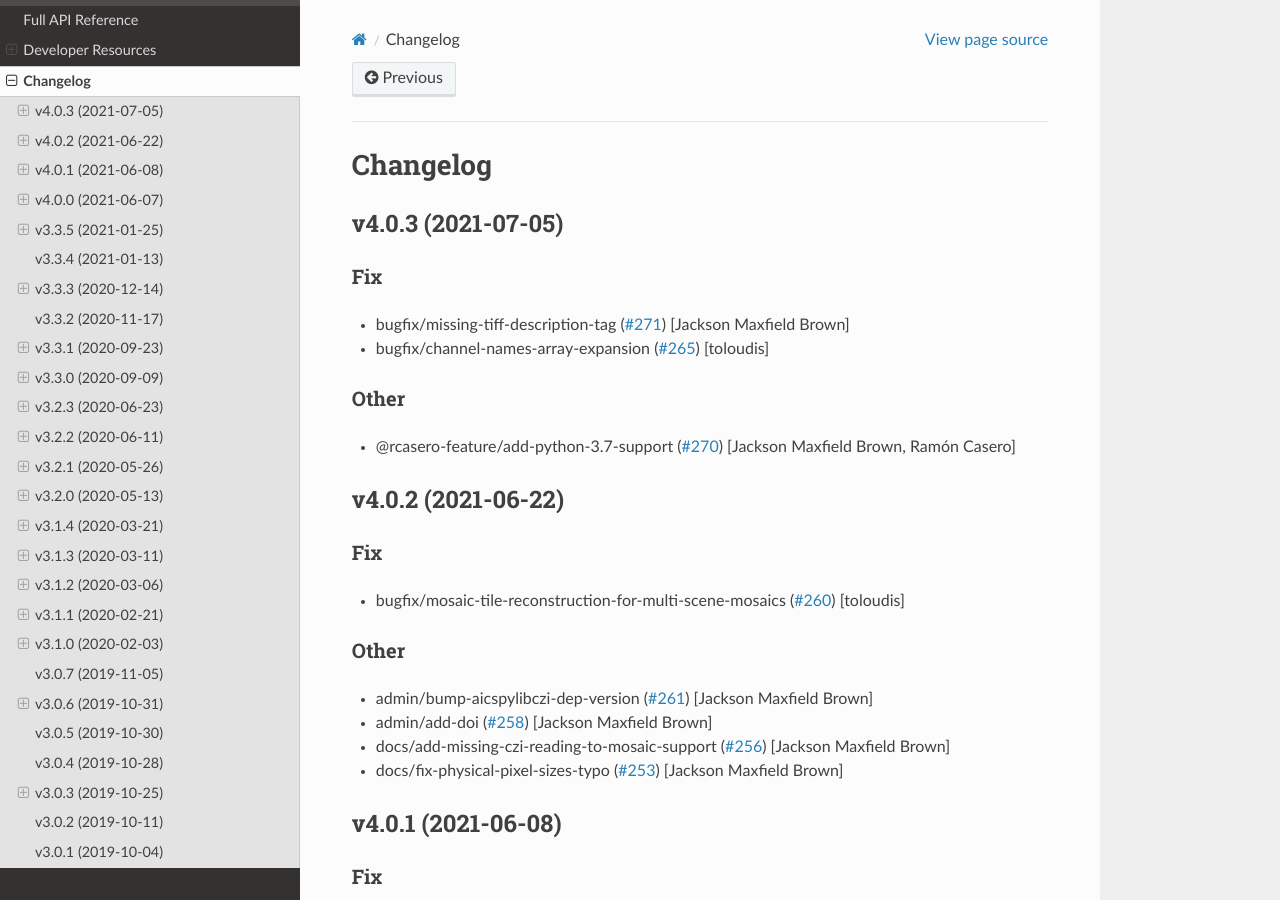
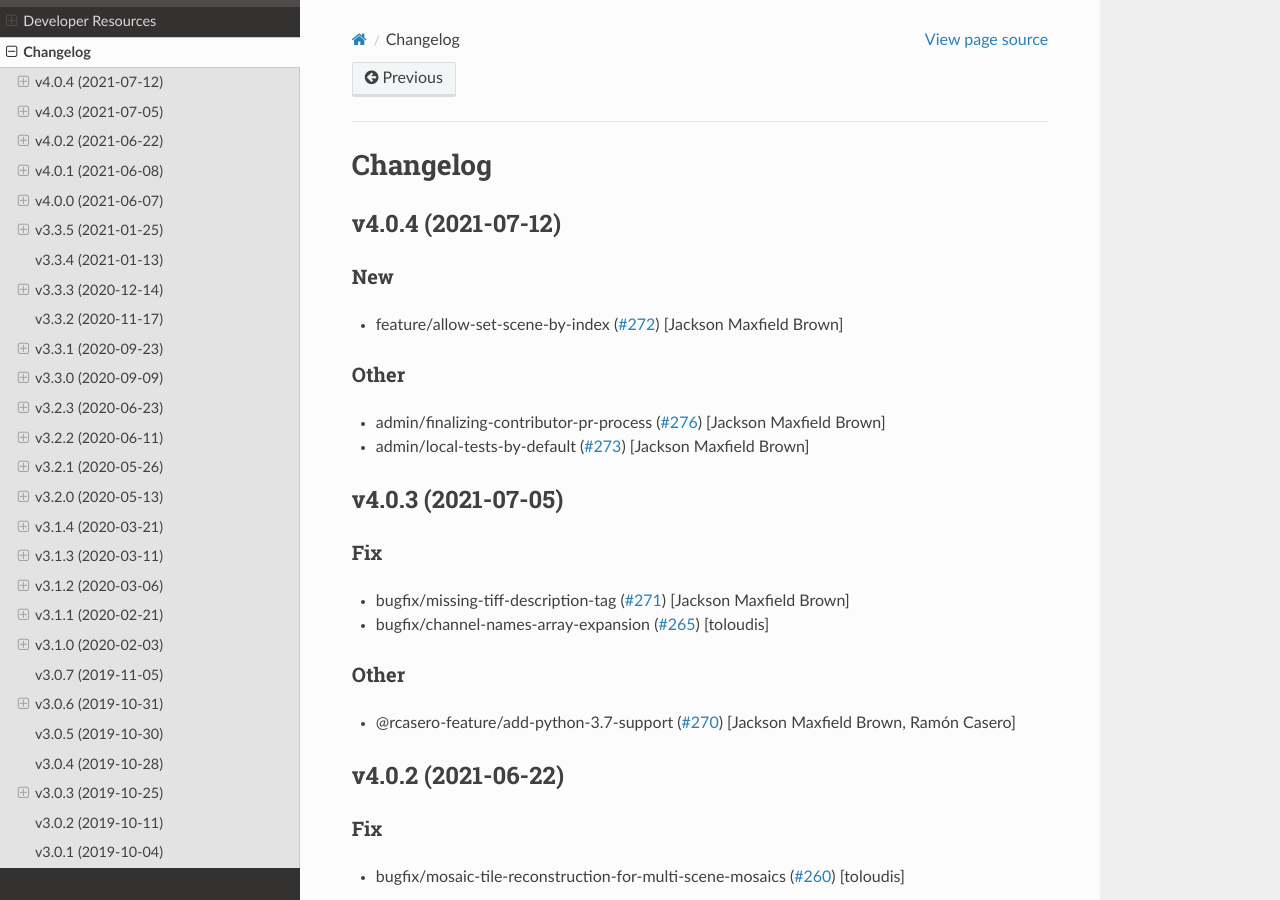
Before and after one commit to AllenCellModeling/aicsimageio, a Sphinx documentation site: the page built from docs/CHANGELOG.rst, in a window 1280 px wide and 900 px high. Built offline with Sphinx 7.4.7 and the Read the Docs theme 2.0.0, drawn with Linux system fonts in a browser that asks for light colours; pages that are not in the unit, such as notebooks, are missing from menus.

Commit message:
Bump version: 4.0.3 → 4.0.4

```diff
--- a/aicsimageio/__init__.py
+++ b/aicsimageio/__init__.py
@@ -13,7 +13,7 @@ __author__ = "Jackson Maxfield Brown, Allen Institute for Cell Science"
 __email__ = "jmaxfieldbrown@gmail.com, jamie.sherman@gmail.com, bowdenm@spu.edu"
 # Do not edit this string manually, always use bumpversion
 # Details in CONTRIBUTING.md
-__version__ = "4.0.3"
+__version__ = "4.0.4"
 
 
 def get_module_version() -> str:
--- a/cookiecutter.yaml
+++ b/cookiecutter.yaml
@@ -6,5 +6,5 @@ default_context:
     project_slug: "aicsimageio"
     project_short_description: "Image Reading, Metadata Conversion, and Image Writing for Microscopy Images in Pure Python"
     pypi_username: "aicspypi"
-    version: "4.0.3"
+    version: "4.0.4"
     open_source_license: "BSD license"
--- a/docs/CHANGELOG.rst
+++ b/docs/CHANGELOG.rst
@@ -1,5 +1,24 @@
 Changelog
 =========
+
+v4.0.4 (2021-07-12)
+-------------------
+
+New
+~~~
+- feature/allow-set-scene-by-index  (`#272
+  <https://github.com/AllenCellModeling/aicsimageio/pull/272>`_)
+  [Jackson Maxfield Brown]
+
+Other
+~~~~~
+- admin/finalizing-contributor-pr-process  (`#276
+  <https://github.com/AllenCellModeling/aicsimageio/pull/276>`_)
+  [Jackson Maxfield Brown]
+- admin/local-tests-by-default  (`#273
+  <https://github.com/AllenCellModeling/aicsimageio/pull/273>`_)
+  [Jackson Maxfield Brown]
+
 
 v4.0.3 (2021-07-05)
 -------------------
--- a/setup.cfg
+++ b/setup.cfg
@@ -1,5 +1,5 @@
 [bumpversion]
-current_version = 4.0.3
+current_version = 4.0.4
 parse = (?P<major>\d+)\.(?P<minor>\d+)\.(?P<patch>\d+)
 serialize = {major}.{minor}.{patch}
 commit = True
--- a/setup.py
+++ b/setup.py
@@ -121,6 +121,6 @@ setup(
     url="https://github.com/AllenCellModeling/aicsimageio",
     # Do not edit this string manually, always use bumpversion
     # Details in CONTRIBUTING.md
-    version="4.0.3",
+    version="4.0.4",
     zip_safe=False,
 )
```
